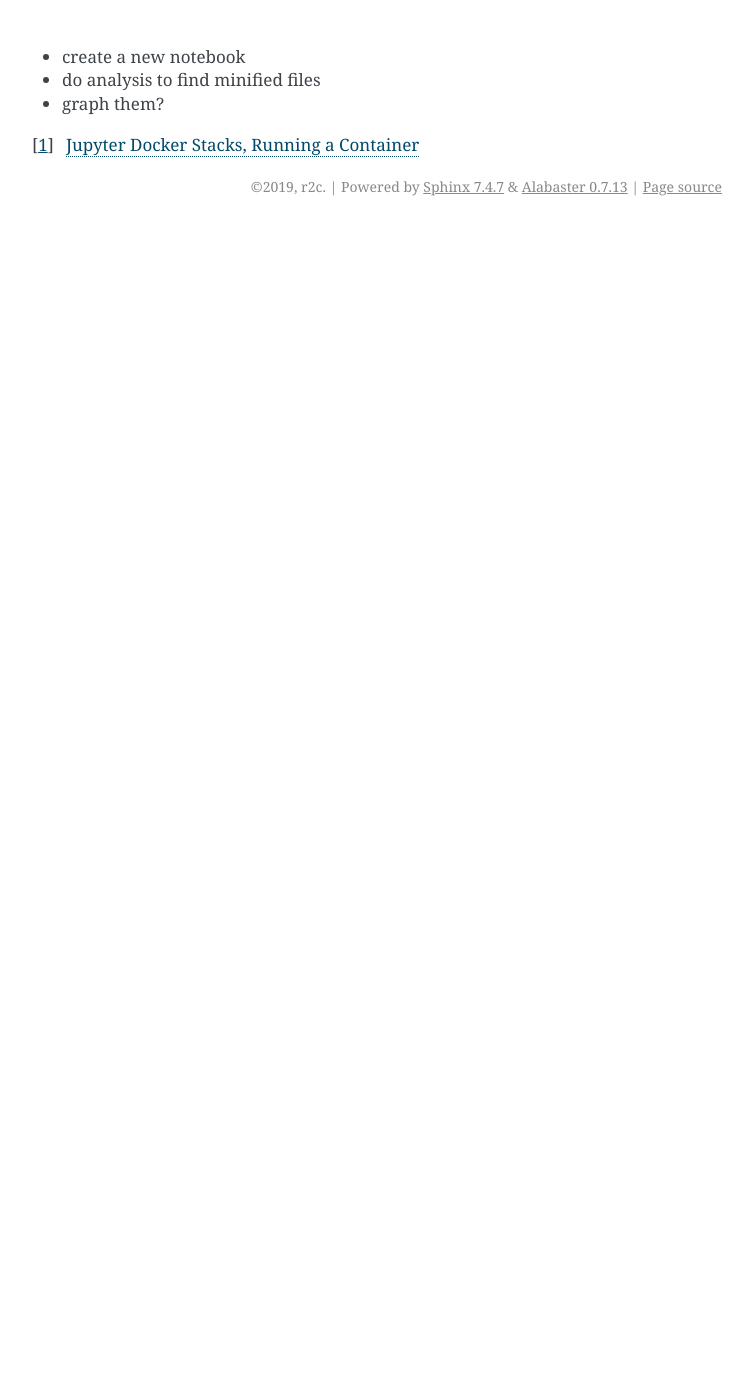
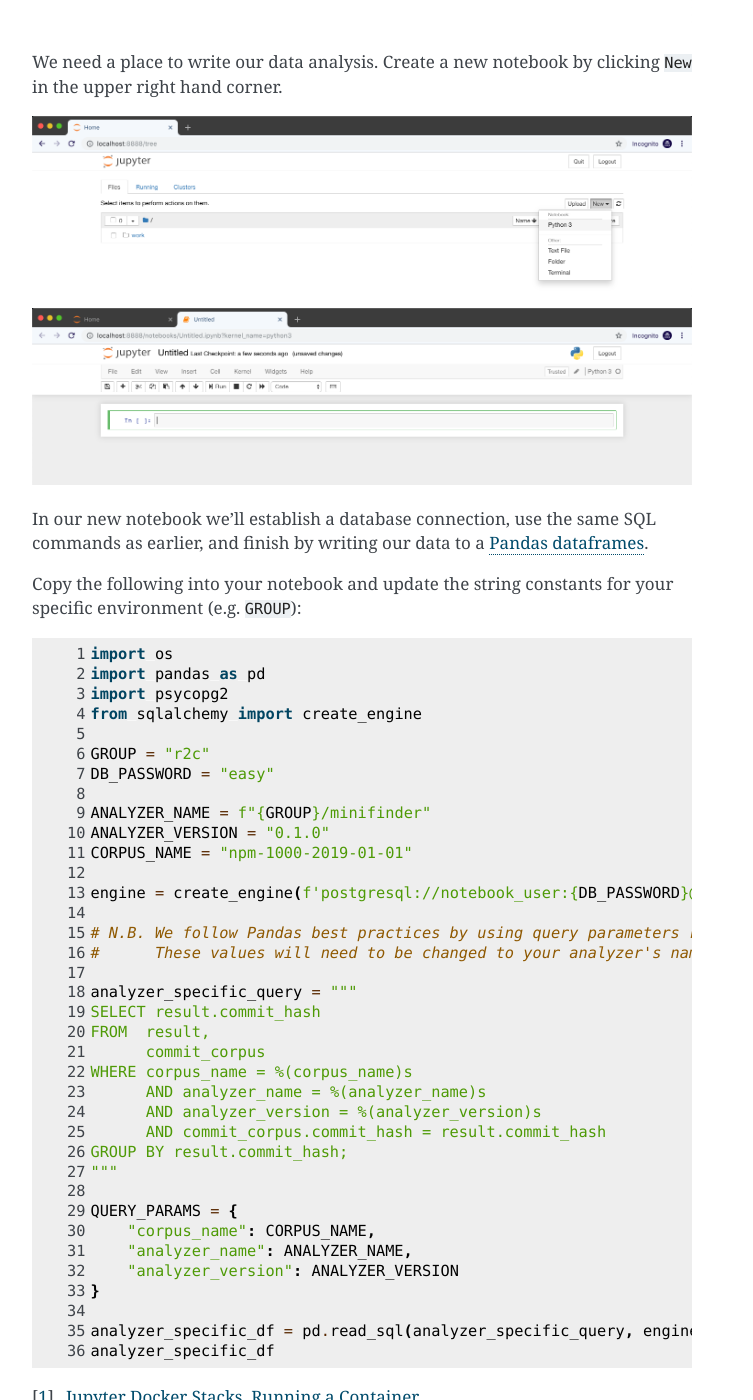
Before and after one commit to semgrep/docs, a Sphinx documentation site: the page built from docs/intro/results.rst, in a window 1280 px wide and 1400 px high, scrolled down 2415 px. Shown: the whole window, without its empty margins (388-1141 px from the left). Built offline with Sphinx 7.4.7, drawn with Linux system fonts in a browser that asks for light colours; before the commit the page ends 2641 px from its top, so only the background shows below that; some of the changed text lies outside the part shown.

Commit message:
Better flushed out instructions

```diff
--- a/docs/intro/results.rst
+++ b/docs/intro/results.rst
@@ -57,14 +57,14 @@ At this stage you should see results! If you do not, confirm that you've run an
 
 Now that we've selected all results (``select *``), we'll limit the search with a more complicated query to just the results relevant to your analyzer, the selected version, and the corpus you ran against.
 
-Replace ``$CORPUS_ID``, ``$ANALYZER_NAME``, ``$ANALYZER_VERSION`` (e.g. ``npm-1000-2019-01-01``, ``r2c/minifinder``, ``0.1.0``):
+Replace ``$CORPUS_NAME``, ``$ANALYZER_NAME``, ``$ANALYZER_VERSION`` (e.g. ``npm-1000-2019-01-01``, ``r2c/minifinder``, ``0.1.0``):
 
 .. code-block:: console
 
   postgres=> SELECT result.commit_hash
   FROM  result,
         commit_corpus
-  WHERE corpus_name = $CORPUS_ID
+  WHERE corpus_name = $CORPUS_NAME
         AND analyzer_name = $ANALYZER_NAME
         AND analyzer_version = $ANALYZER_VERSION
         AND commit_corpus.commit_hash = result.commit_hash
@@ -73,9 +73,9 @@ Replace ``$CORPUS_ID``, ``$ANALYZER_NAME``, ``$ANALYZER_VERSION`` (e.g. ``npm-10
 Using Jupyter Notebook with Python
 ----------------------------------
 
-When SQL queries aren't sufficient, or we want to programatically interact with the data, we recommend `Jupyter Notebook <https://jupyter.org/>`_.
+SQL queries by themselves won't always be enough for data analysis, so we'll use `Jupyter Notebook <https://jupyter.org/>`_ to crunch the numbers and identify minified files.
 
-To standup a Jupyter Notebook instance locally using docker [#jupyter-tut]_:
+Run a Jupyter Notebook instance locally with docker [#jupyter-tut]_:
 
 .. code-block:: console
 
@@ -96,14 +96,25 @@ To standup a Jupyter Notebook instance locally using docker [#jupyter-tut]_:
   [I 04:01:38.838 NotebookApp] http://(5d73df7e3877 or 127.0.0.1):8888/?token=<TOKEN>
   [I 04:01:38.838 NotebookApp] Use Control-C to stop this server and shut down all kernels (twice to skip confirmation).
 
-Following the instructions printed out to your terminal, navigate to Jupyter in your browser (e.g. ``http://localhost:8888/?token=<TOKEN>``).
+Next, open Jupyter in your browser (see the instructions printed to your terminal from the running container). Your home page will look like:
 
 .. image:: images/jupyter_home.png
-   :alt: Empty home page of Jupyter Notebook.
+   :alt: Home page for Jupyter Notebook.
 
+We need a place to write our data analysis. Create a new notebook by clicking ``New`` in the upper right hand corner.
 
-* create a new notebook
-* do analysis to find minified files
-* graph them?
+.. image:: images/jupyter_new_dropdown.png
+   :alt: An open "New" dropdown to create notebooks or terminals.
+
+.. image:: images/jupyter_empty.png
+   :alt: Empty Jupyter Notebook notebook.
+
+In our new notebook we'll establish a database connection, use the same SQL commands as earlier, and finish by writing our data to a `Pandas dataframes <https://pandas.pydata.org/pandas-docs/stable/reference/api/pandas.DataFrame.html>`_.
+
+Copy the following into your notebook and update the string constants for your specific environment (e.g. ``GROUP``):
+
+.. literalinclude:: samples/jupyter-sample.py
+    :linenos:
+    :language: python
 
 .. [#jupyter-tut] `Jupyter Docker Stacks, Running a Container <https://jupyter-docker-stacks.readthedocs.io/en/latest/using/running.html#running-a-container>`_
```
Also changed, not shown: docs/intro/images/jupyter_empty.png (added), docs/intro/images/jupyter_new_dropdown.png (added).
